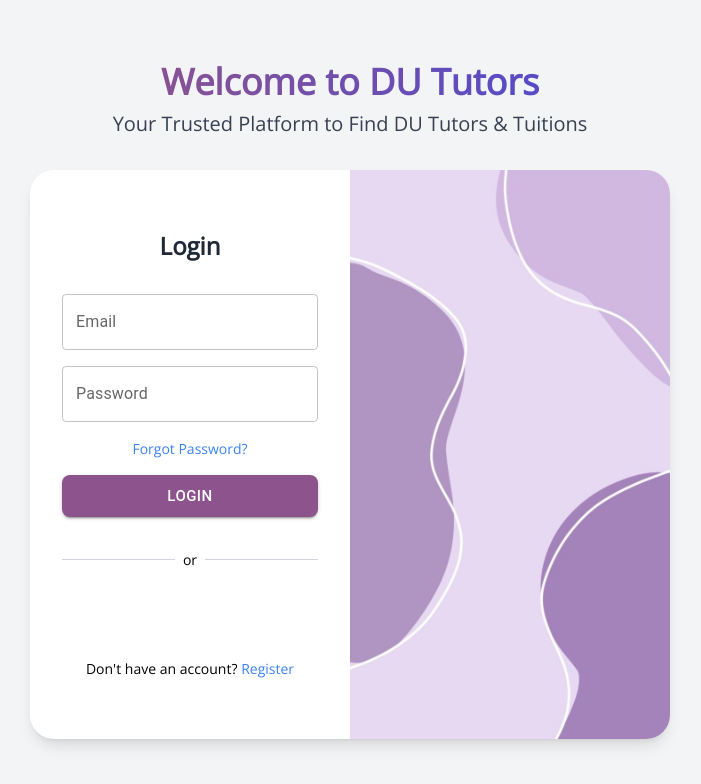
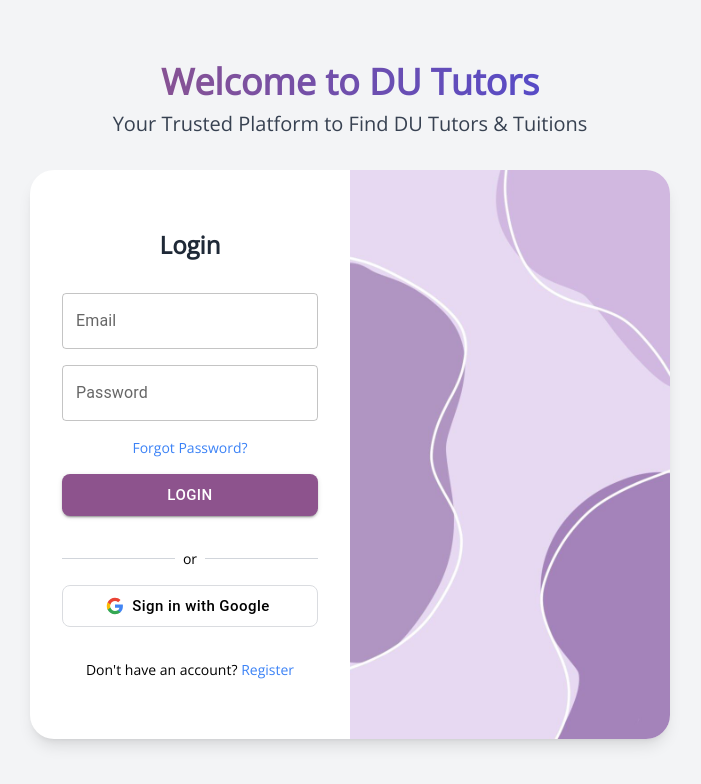
Before and after one commit to Learnathon-By-Geeky-Solutions/react-ive, a React (Vite) app in the folder frontend/: page /login in a window 1280 px wide. Shown: the top 784 px of the page, without its empty margins (290-991 px from the left). Built offline with nearby package versions, Linux system fonts and the light colour scheme; no server answers.

Commit message:
google auth works fine

```diff
--- a/frontend/package.json
+++ b/frontend/package.json
@@ -18,7 +18,6 @@
     "@prisma/client": "^6.1.0",
     "@radix-ui/react-avatar": "^1.1.3",
     "@radix-ui/react-scroll-area": "^1.2.3",
-    "@react-oauth/google": "^0.12.1",
     "@tailwindcss/vite": "^4.0.9",
     "framer-motion": "^12.4.10",
     "lucide-react": "^0.474.0",
--- a/frontend/src/components/Login.jsx
+++ b/frontend/src/components/Login.jsx
@@ -1,9 +1,8 @@
 import TextField from '@mui/material/TextField';
-import { useState } from 'react';
+import { useState, useContext } from 'react';
 import { Link, useNavigate } from 'react-router-dom';
 import Button from '@mui/material/Button';
 import { styled } from '@mui/material/styles';
-import { GoogleLogin } from '@react-oauth/google';
 import { useAuth } from '../context/AuthContext';
 
 const Login = () => {
@@ -15,6 +14,7 @@ const Login = () => {
   });
   const [error, setError] = useState(null);
   const [isLoading, setIsLoading] = useState(false);
+  const [googleLoading, setGoogleLoading] = useState(false);
 
   const handleChange = (e) => {
     const { name, value } = e.target;
@@ -57,6 +57,13 @@ const Login = () => {
     }
   };
 
+  const handleGoogleLogin = () => {
+    if (googleLoading) return;
+    console.log('GoogleLogin triggered for Login');
+    setGoogleLoading(true);
+    window.location.href = 'http://localhost:3500/auth/google';
+  };
+
   const ColorButton = styled(Button)(() => ({
     color: '#FFFFFF',
     backgroundColor: '#8D538D',
@@ -64,6 +71,18 @@ const Login = () => {
       backgroundColor: '#514ACD',
     },
     borderRadius: '8px',
+  }));
+
+  const GoogleButton = styled(Button)(() => ({
+    color: '#000000',
+    backgroundColor: '#FFFFFF',
+    border: '1px solid #DADCE0',
+    '&:hover': {
+      backgroundColor: '#F1F3F4',
+    },
+    borderRadius: '8px',
+    textTransform: 'none',
+    fontWeight: '500',
   }));
 
   return (
@@ -108,15 +127,34 @@ const Login = () => {
             <p>or</p>
             <div className="w-full h-[1px] bg-gray-300"></div>
           </div>
-          <GoogleLogin
-            onSuccess={() => {
-              window.location.href = 'http://localhost:3500/auth/google';
-            }}
-            onError={() => {
-              setError('Google login failed');
-            }}
-            text="Sign in with Google"
-          />
+          <GoogleButton
+            variant="outlined"
+            size="large"
+            onClick={handleGoogleLogin}
+            disabled={googleLoading}
+            startIcon={
+              <svg width="18" height="18" viewBox="0 0 24 24">
+                <path
+                  d="M22.56 12.25c0-.78-.07-1.53-.2-2.25H12v4.26h5.92c-.26 1.37-1.04 2.53-2.21 3.31v2.77h3.57c2.08-1.92 3.28-4.74 3.28-8.09z"
+                  fill="#4285F4"
+                />
+                <path
+                  d="M12 23c2.97 0 5.46-.98 7.28-2.66l-3.57-2.77c-.99.66-2.23 1.06-3.71 1.06-2.86 0-5.29-1.93-6.16-4.53H2.18v2.84C4.01 20.38 7.77 23 12 23z"
+                  fill="#34A853"
+                />
+                <path
+                  d="M5.84 14.09c-.22-.66-.35-1.36-.35-2.09s.13-1.43.35-2.09V7.07H2.18C1.43 8.55 1 10.22 1 12s.43 3.45 1.18 4.93l2.85-2.22.81-.62z"
+                  fill="#FBBC05"
+                />
+                <path
+                  d="M12 5.38c1.62 0 3.06.56 4.21 1.64l3.15-3.15C17.45 2.09 14.97 1 12 1 7.77 1 4.01 3.62 2.18 7.07l3.66 2.84c.87-2.6 3.3-4.53 6.16-4.53z"
+                  fill="#EA4335"
+                />
+              </svg>
+            }
+          >
+            Sign in with Google
+          </GoogleButton>
           <p className="text-sm text-center mt-4">
             Don't have an account?{' '}
             <Link to="/signup" className="text-blue-500 hover:underline">
--- a/frontend/src/components/SignUp.jsx
+++ b/frontend/src/components/SignUp.jsx
@@ -1,10 +1,9 @@
 import TextField from '@mui/material/TextField';
-import { useState } from 'react';
+import { useState, useContext } from 'react';
 import Button from '@mui/material/Button';
 import { styled } from '@mui/material/styles';
 import { Link, useNavigate } from 'react-router-dom';
 import RegistrationModal from '../components/RegistrationModal';
-import { GoogleLogin } from '@react-oauth/google';
 import { useAuth } from '../context/AuthContext';
 
 const SignUp = () => {
@@ -19,6 +18,7 @@ const SignUp = () => {
   const [error, setError] = useState(null);
   const [isLoading, setIsLoading] = useState(false);
   const [openModal, setOpenModal] = useState(false);
+  const [googleLoading, setGoogleLoading] = useState(false);
 
   const handleChange = (e) => {
     const { name, value } = e.target;
@@ -67,6 +67,13 @@ const SignUp = () => {
     navigate('/login');
   };
 
+  const handleGoogleLogin = () => {
+    if (googleLoading) return;
+    console.log('GoogleLogin triggered for SignUp');
+    setGoogleLoading(true);
+    window.location.href = 'http://localhost:3500/auth/google';
+  };
+
   const ColorButton = styled(Button)(() => ({
     color: '#FFFFFF',
     backgroundColor: '#8D538D',
@@ -74,6 +81,18 @@ const SignUp = () => {
       backgroundColor: '#514ACD',
     },
     borderRadius: '8px',
+  }));
+
+  const GoogleButton = styled(Button)(() => ({
+    color: '#000000',
+    backgroundColor: '#FFFFFF',
+    border: '1px solid #DADCE0',
+    '&:hover': {
+      backgroundColor: '#F1F3F4',
+    },
+    borderRadius: '8px',
+    textTransform: 'none',
+    fontWeight: '500',
   }));
 
   return (
@@ -124,15 +143,34 @@ const SignUp = () => {
             <p>or</p>
             <div className="w-full h-[1px] bg-gray-300"></div>
           </div>
-          <GoogleLogin
-            onSuccess={() => {
-              window.location.href = 'http://localhost:3500/auth/google';
-            }}
-            onError={() => {
-              setError('Google signup failed');
-            }}
-            text="Sign up with Google"
-          />
+          <GoogleButton
+            variant="outlined"
+            size="large"
+            onClick={handleGoogleLogin}
+            disabled={googleLoading}
+            startIcon={
+              <svg width="18" height="18" viewBox="0 0 24 24">
+                <path
+                  d="M22.56 12.25c0-.78-.07-1.53-.2-2.25H12v4.26h5.92c-.26 1.37-1.04 2.53-2.21 3.31v2.77h3.57c2.08-1.92 3.28-4.74 3.28-8.09z"
+                  fill="#4285F4"
+                />
+                <path
+                  d="M12 23c2.97 0 5.46-.98 7.28-2.66l-3.57-2.77c-.99.66-2.23 1.06-3.71 1.06-2.86 0-5.29-1.93-6.16-4.53H2.18v2.84C4.01 20.38 7.77 23 12 23z"
+                  fill="#34A853"
+                />
+                <path
+                  d="M5.84 14.09c-.22-.66-.35-1.36-.35-2.09s.13-1.43.35-2.09V7.07H2.18C1.43 8.55 1 10.22 1 12s.43 3.45 1.18 4.93l2.85-2.22.81-.62z"
+                  fill="#FBBC05"
+                />
+                <path
+                  d="M12 5.38c1.62 0 3.06.56 4.21 1.64l3.15-3.15C17.45 2.09 14.97 1 12 1 7.77 1 4.01 3.62 2.18 7.07l3.66 2.84c.87-2.6 3.3-4.53 6.16-4.53z"
+                  fill="#EA4335"
+                />
+              </svg>
+            }
+          >
+            Sign up with Google
+          </GoogleButton>
           <p className="text-sm text-center mt-4">
             Already have an account?{' '}
             <Link to="/login" className="text-blue-500 hover:underline">
--- a/frontend/src/context/AuthContext.jsx
+++ b/frontend/src/context/AuthContext.jsx
@@ -1,4 +1,4 @@
-import { createContext, useContext, useState, useEffect, useMemo } from 'react';
+import { createContext, useContext, useState, useEffect, useMemo, useRef } from 'react';
 import { useNavigate, useLocation } from 'react-router-dom';
 import PropTypes from 'prop-types';
 
@@ -9,6 +9,7 @@ export const AuthProvider = ({ children }) => {
   const [isLoading, setIsLoading] = useState(true);
   const navigate = useNavigate();
   const location = useLocation();
+  const hasProcessedToken = useRef(false);
 
   const decodeToken = (token) => {
     try {
@@ -21,23 +22,24 @@ export const AuthProvider = ({ children }) => {
   };
 
   useEffect(() => {
-    // Handle Google OAuth callback
     const query = new URLSearchParams(location.search);
     const token = query.get('token');
-    if (token) {
+
+    if (token && !hasProcessedToken.current) {
+      console.log('Processing OAuth token');
+      hasProcessedToken.current = true;
       localStorage.setItem('token', token);
       const decodedUser = decodeToken(token);
       if (decodedUser) {
         setUser(decodedUser);
-        navigate('/');
+        navigate('/', { replace: true });
       } else {
         localStorage.removeItem('token');
+        navigate('/login', { replace: true });
       }
-    }
-
-    // Check for existing token
+    } else if (!token && !hasProcessedToken.current) {
       const storedToken = localStorage.getItem('token');
-    if (storedToken && !token) {
+      if (storedToken) {
         const decodedUser = decodeToken(storedToken);
         if (decodedUser) {
           setUser(decodedUser);
@@ -46,6 +48,7 @@ export const AuthProvider = ({ children }) => {
         }
       }
       setIsLoading(false);
+    }
   }, [location, navigate]);
 
   const login = (userData, token) => {
--- a/frontend/src/main.jsx
+++ b/frontend/src/main.jsx
@@ -4,10 +4,8 @@ import { createRoot } from 'react-dom/client';
 import App from './App.jsx';
 import { AuthProvider } from './context/AuthContext.jsx';
 import { SocketContextProvider } from './context/SocketContext.jsx';
-     import { GoogleOAuthProvider } from '@react-oauth/google';
 
 createRoot(document.getElementById('root')).render(
-       <GoogleOAuthProvider clientId={import.meta.env.VITE_REACT_APP_GOOGLE_CLIENT_ID}>
   <Router>
     <AuthProvider>
       <SocketContextProvider>
@@ -15,5 +13,4 @@ import { createRoot } from 'react-dom/client';
       </SocketContextProvider>
     </AuthProvider>
   </Router>
-       </GoogleOAuthProvider>
 );
```
Also changed, not shown: 1 other file (tests, documents, lock files or other folders). Lines whose indentation alone changed are shown as unchanged.
